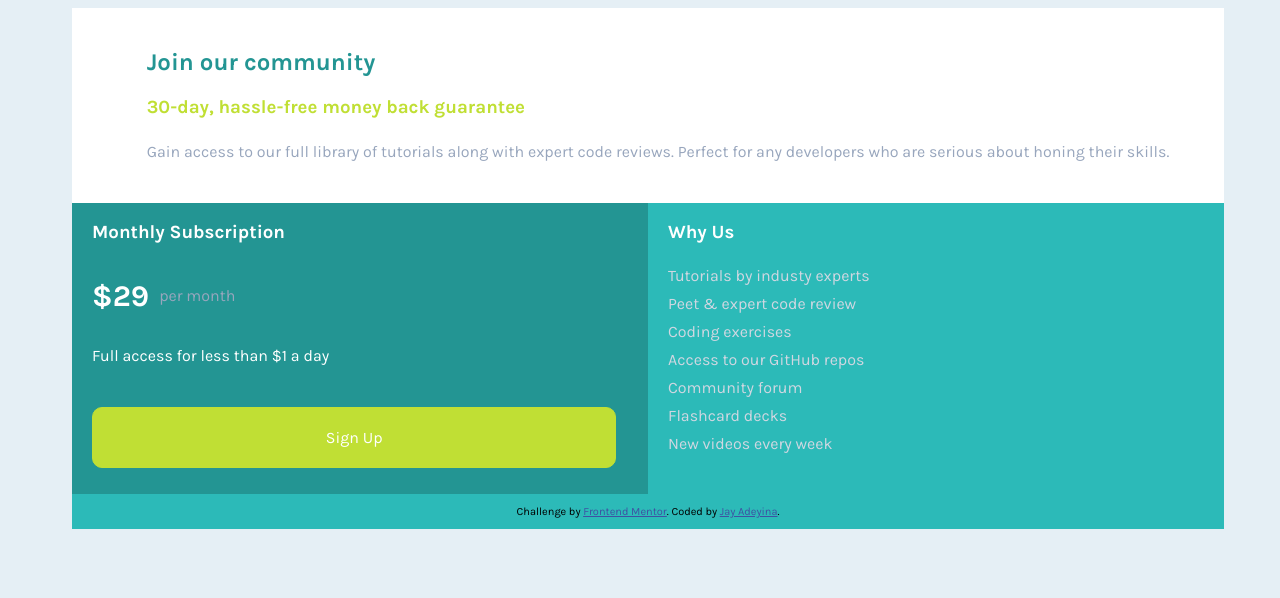
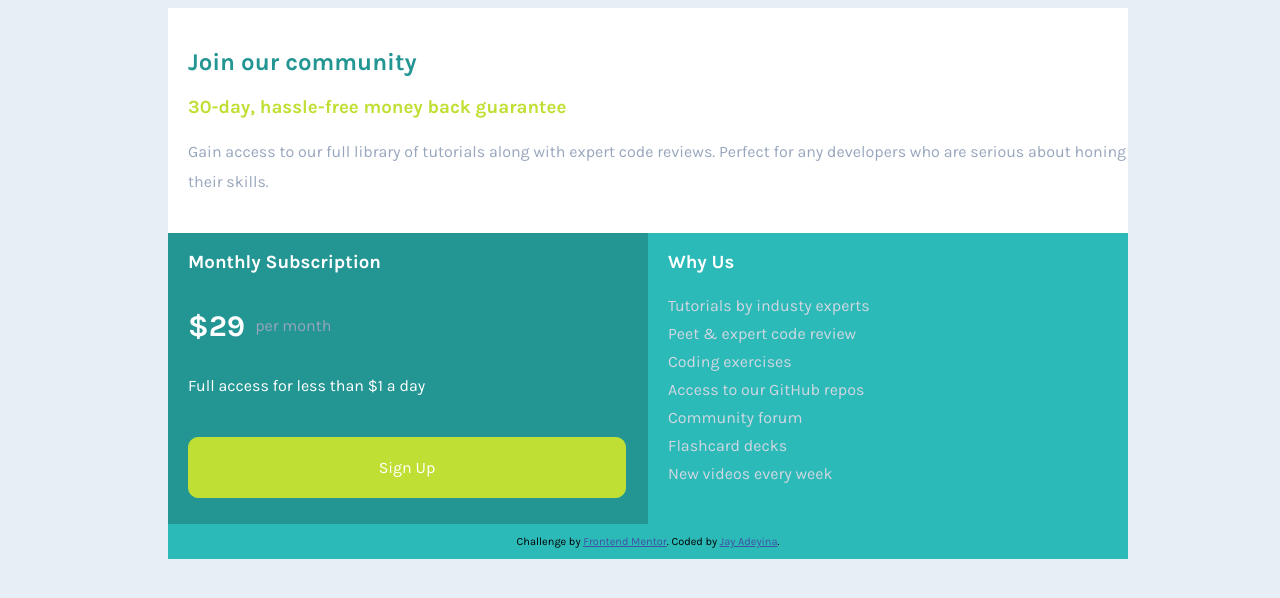
Before and after one commit to Hyuuga81/single-price-grid-component-master, a plain HTML site: page index.html in a window 1280 px wide. Drawn offline with Linux system fonts and the light colour scheme.

Commit message:
changed width to max

```diff
--- a/css/style.css
+++ b/css/style.css
@@ -20,7 +20,7 @@ body {
 
 .wrapper {
     width: 90%;
-    min-width: 960px;
+    max-width: 960px;
     display: flex;
     margin: 0 auto;
     justify-content: center;
```
